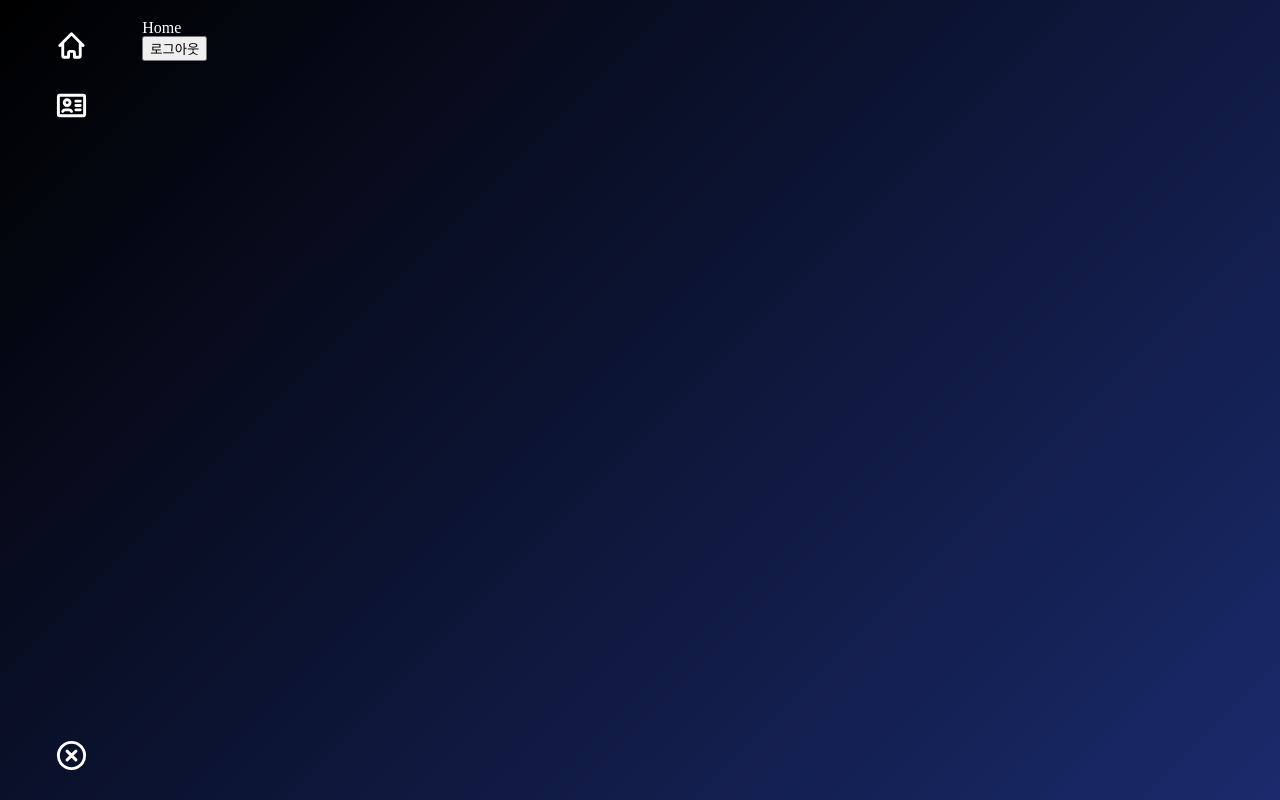
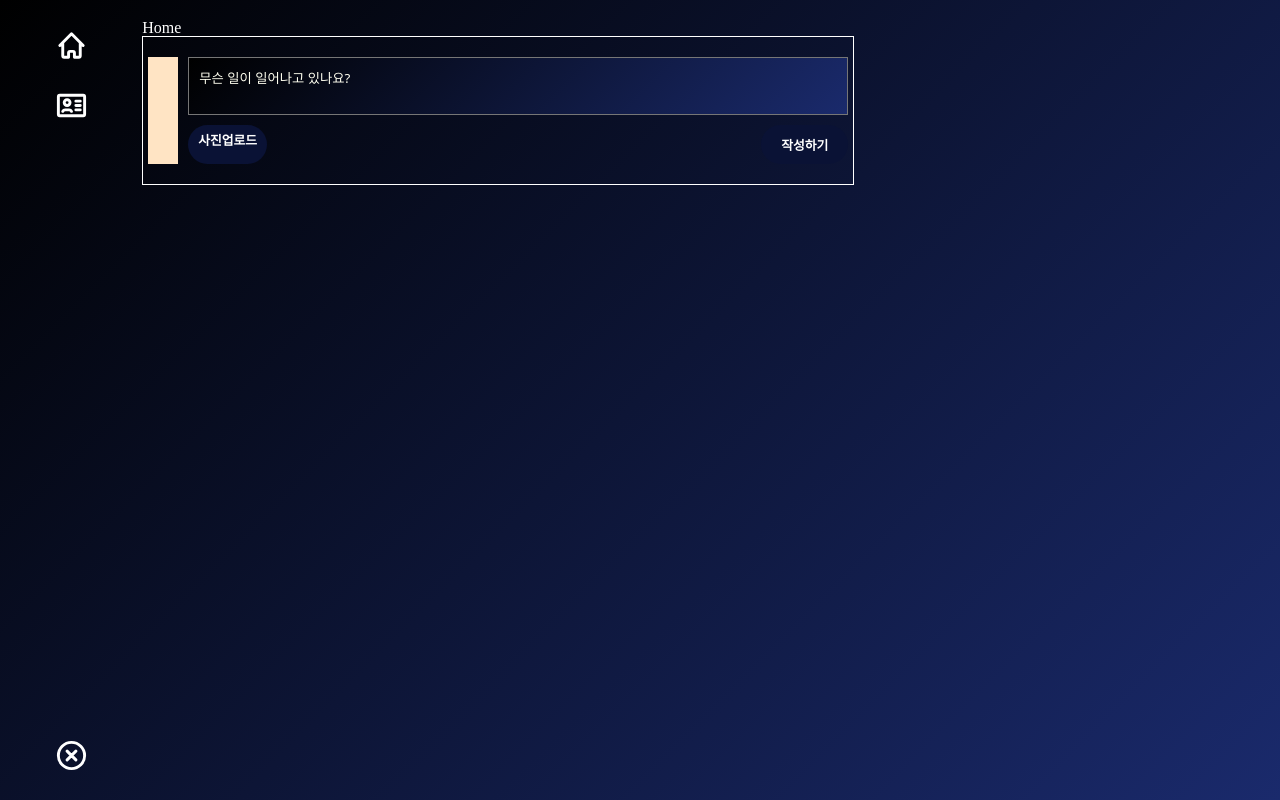
Before and after one commit to KoesJin/daelimx, a React (Create React App) app: page / in a window 1280 px wide. Built offline with nearby package versions, Linux system fonts and the light colour scheme; no server answers; sample sign-in values are in the browser's storage.

Commit message:
10/31 수업내용

```diff
--- a/src/App.tsx
+++ b/src/App.tsx
@@ -36,7 +36,7 @@ const GlobalStyle = createGlobalStyle`
 
 const AnimationContainer = styled.div`
     width: 100%;
-    height: 100%;
+    height: 100vh;
     position: relative;
 `;
 
--- /dev/null
+++ b/src/components/PostInput.tsx
@@ -0,0 +1,139 @@
+// 게시글을 작성하고 , Server(FireBase)에 업로드하는 컴포넌트
+
+import { ReactElement, useState } from 'react';
+import { styled } from 'styled-components';
+
+const Form = styled.form`
+    display: flex;
+    gap: 10px;
+    border: 1px solid white;
+    padding: 20px 5px;
+    max-width: 700px;
+`;
+const Profile = styled.div`
+    background-color: bisque;
+    width: 30px;
+`;
+const PostArea = styled.div`
+    display: flex;
+    flex-direction: column;
+    gap: 10px;
+    flex: 1;
+`;
+const TextArea = styled.textarea`
+    padding: 10px;
+    resize: none;
+    background: linear-gradient(135deg, #000000, #1a2a6c);
+    color: white;
+    flex: 1;
+    font-family: system-ui, -apple-system, BlinkMacSystemFont, 'Segoe UI', Roboto, Oxygen, Ubuntu, Cantarell,
+        'Open Sans', 'Helvetica Neue', sans-serif;
+    // 1개는 상태
+    &:focus {
+        outline: none;
+        background: #1a2a6c;
+    }
+    // 2개는 속성
+    &::placeholder {
+        color: ivory;
+    }
+`;
+
+const BottomMenu = styled.div`
+    display: flex;
+    justify-content: space-between;
+`;
+const AttachFileButton = styled.label`
+    background: #0a1235;
+    padding: 10px;
+    border-radius: 20px;
+    font-size: 0.8rem;
+    font-weight: bold;
+    cursor: pointer;
+    transition: opacity 300ms ease-in-out;
+
+    &:hover,
+    &:active {
+        opacity: 0.8;
+    }
+`;
+const AttachFileInut = styled.input`
+    display: none;
+`;
+const SubmitButton = styled.input`
+    background: #0a1235;
+    color: white;
+    border: none;
+    padding: 10px 20px;
+    border-radius: 20px;
+    font-size: 0.8rem;
+    font-weight: bold;
+    cursor: pointer;
+    transition: opacity 300ms ease-in-out;
+
+    &:hover,
+    &:active {
+        opacity: 0.8;
+    }
+`;
+
+const PostInput = () => {
+    // Page Logic Rendering
+
+    // 1. 작성한 텍스트, 업로드한 이미지
+    const [post, setPost] = useState<string>('');
+    const [file, setFile] = useState<File>();
+
+    // 2. 작성한 / 변경된 텍스트를 State에 저장
+    const onChange = (e: React.ChangeEvent<HTMLTextAreaElement>) => {
+        // 1. 텍스트 변경 시 발생하는 Event에서 value값 저장
+        // const value = e.target.value; 아래랑 같은거임
+        const {
+            target: { value },
+        } = e;
+        // 2. value 값을 State에 저장};
+        setPost(value);
+    };
+
+    // 3. 업로드한 이미지(File)를 State에 저장
+    const onChangeFile = (e: React.ChangeEvent<HTMLInputElement>) => {
+        // 1. 발생한 Event에서 File 정보를 가져옴
+        // const {
+        //     target: { files },
+        // } = e;
+        const files = e.target.files;
+
+        // 2. [방어코드] : 가져온 File 이 존재하는 경우
+        // - 값이 들어가 있는지 확인 + 이미지가 1개만 선택된 경우
+        if (files && files.length === 1) {
+            // 3. File 정보를 State에 저장
+            setFile(files[0]);
+        }
+    };
+
+    // 4. 작성한 게시글 정보를 Server(Firebase)에 업로드
+    const onSubmit = () => {};
+
+    return (
+        <Form>
+            {/* 프로필  이미지 */}
+            <Profile></Profile>
+            <PostArea>
+                {/* 게시글 영역 */}
+                <TextArea
+                    value={post}
+                    onChange={(e) => onChange(e)}
+                    maxLength={200}
+                    placeholder="무슨 일이 일어나고 있나요?"
+                />
+                <BottomMenu>
+                    <AttachFileButton htmlFor="file">{file ? '업로드완료' : '사진업로드'}</AttachFileButton>
+                    <AttachFileInut onChange={(file) => onChangeFile(file)} type="file" id="file" accept="image/*" />
+                    <SubmitButton onSubmit={onSubmit} type={'submit'} value={'작성하기'} />
+                </BottomMenu>
+            </PostArea>
+        </Form>
+    );
+};
+
+export default PostInput;
--- a/src/screens/home.tsx
+++ b/src/screens/home.tsx
@@ -1,27 +1,22 @@
 // home 화면을 구성
 import styled from 'styled-components';
-import { auth } from '../firebaseConfig';
+import PostInput from '../components/PostInput';
 // styled-component 를 통한 css 구성
 const Container = styled.div``;
 const Title = styled.h1``;
 
 // 실제 페이지를 구성하는 code
-export default () => {
-    // 로그아웃 함수
-    const signOut = async () => {
-        await auth.signOut();
-    };
+const Home = () => {
+    // Logic
+
+    // Rendering
+
     return (
         <Container>
             <Title>Home</Title>
-            <button
-                onClick={() => {
-                    signOut();
-                    window.location.reload(); // 로그아웃 후 페이지 새로고침
-                }}
-            >
-                로그아웃
-            </button>
+            <PostInput />
         </Container>
     );
 };
+
+export default Home;
--- a/src/screens/layout.tsx
+++ b/src/screens/layout.tsx
@@ -1,6 +1,7 @@
 import React from 'react';
-import { Link } from 'react-router-dom';
+import { Link, useNavigate } from 'react-router-dom';
 import styled from 'styled-components';
+import { auth } from '../firebaseConfig';
 
 const Container = styled.div`
     display: grid;
@@ -36,7 +37,7 @@ const MenuItem = styled.div`
 `;
 
 const StyledLink = styled(Link)`
-    color: inherit;
+    color: white;
 `;
 
 const Content = styled.div``;
@@ -46,6 +47,23 @@ interface LayoutProps {
 }
 
 const Layout: React.FC<LayoutProps> = ({ children }) => {
+    // 페이지 이동을 위해 사용
+    const navigate = useNavigate();
+
+    // Page Logic Rendering
+    // - 로그아웃 함수
+    const signOut = async () => {
+        // 알림창을 통해서 진짜 로그아웃을 할 것인지 확인
+        const isOk = window.confirm('로그아웃 하시겠습니까?');
+
+        if (isOk) {
+            // 로그아웃
+            await auth.signOut();
+            //로그아웃 후 홈화면으로 이동
+            navigate('/signin');
+        }
+    };
+
     return (
         <Container>
             <Menu>
@@ -97,8 +115,11 @@ const Layout: React.FC<LayoutProps> = ({ children }) => {
 
                 <BoottomMenu>
                     {/* 로그아웃 메뉴 */}
-                    <StyledLink to={'/signin'}>
-                        <MenuItem>
+                    <MenuItem
+                        onClick={() => {
+                            signOut();
+                        }}
+                    >
                         <svg
                             className="w-6 h-6 text-gray-800 dark:text-white"
                             aria-hidden="true"
@@ -117,7 +138,6 @@ const Layout: React.FC<LayoutProps> = ({ children }) => {
                             />
                         </svg>
                     </MenuItem>
-                    </StyledLink>
                 </BoottomMenu>
             </Menu>
 
```
Lines whose indentation alone changed are shown as unchanged.
